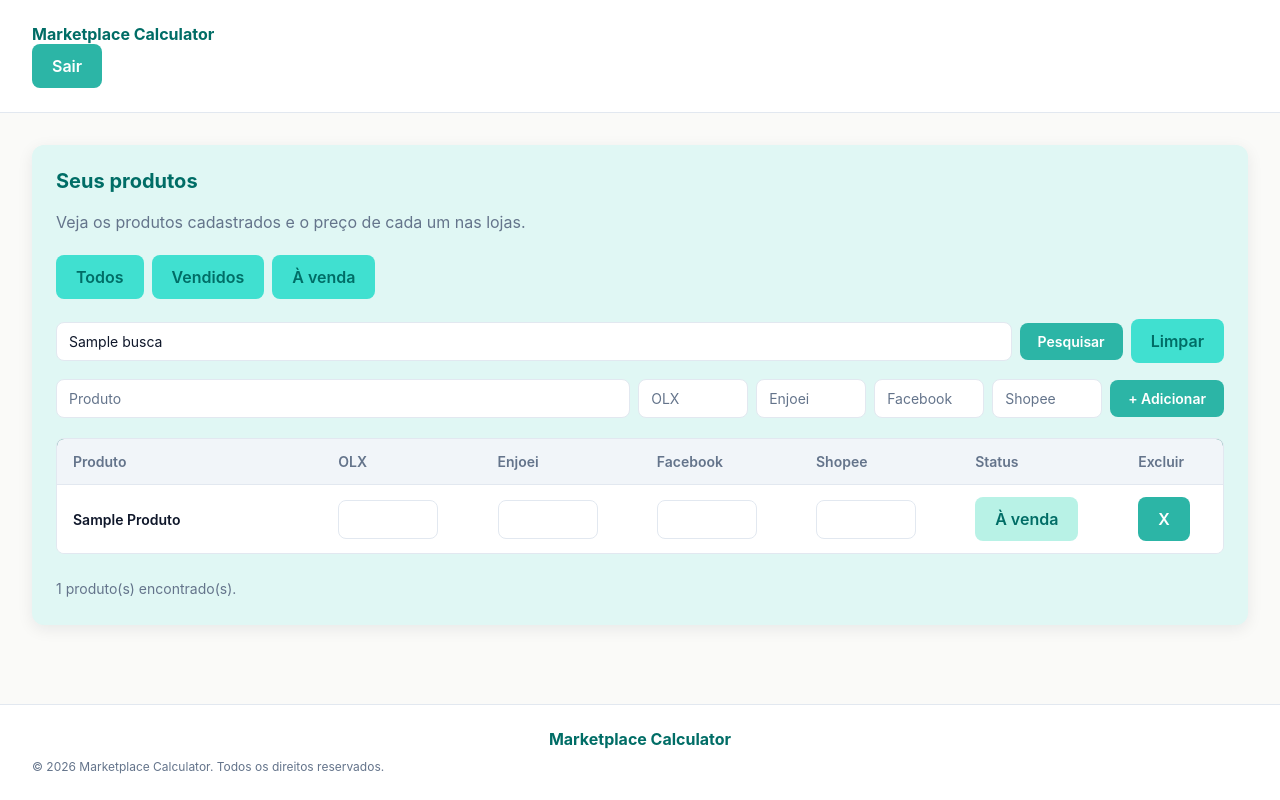
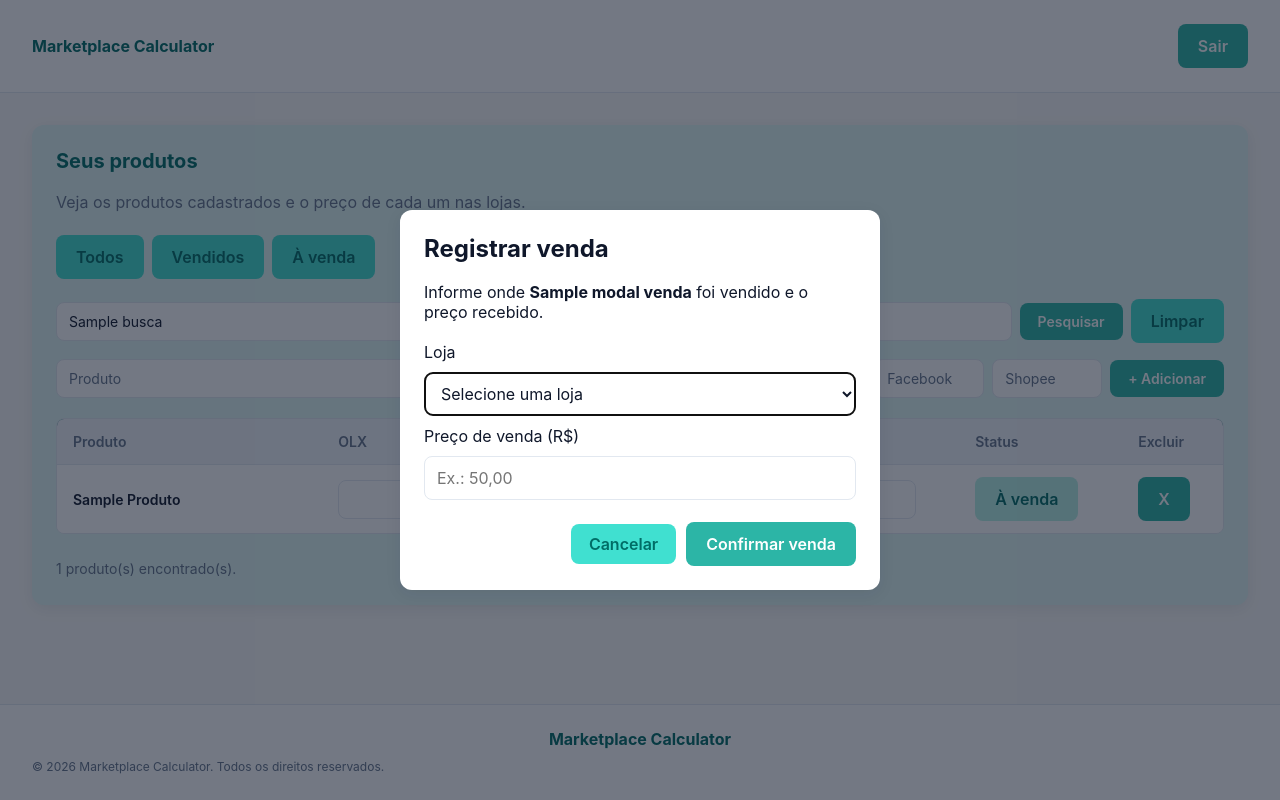
Before and after one commit to Vyrder06/marketplace-calculator, a Flask app: template templates/produtos.html in a window 1280 px wide. Run offline with Flask 3, Linux system fonts and the light colour scheme; the visitor is signed in with stand-in values (Sample User, id 1); tables that the repository leaves empty hold one stand-in row (values such as "Sample post"); the template is opened without the code that fills it: most values are stand-ins (such as "Sample title", 1, 10 or a date in 2020).

Commit message:
Improved produtos page. Highlighted empty fields and selled shops, created a pop-up when 'for sale' to 'selled' area

```diff
--- a/app.py
+++ b/app.py
@@ -1,5 +1,5 @@
 from contextlib import closing
-from flask import Flask, render_template, request, redirect, url_for, session
+from flask import Flask, render_template, request, redirect, url_for, session, jsonify
 import sqlite3
 import os
 from pathlib import Path
@@ -30,6 +30,20 @@ CAMPOS_EDITAVEIS = {"nome", "olx", "enjoei", "facebook", "shopee"}
 def criar_tabela():
     with closing(sqlite3.connect(BANCO)) as conexao:
         conexao.executescript(ARQUIVO_SQL.read_text(encoding="utf-8"))
+    # Migração: adicionar colunas se não existirem
+    with closing(sqlite3.connect(BANCO)) as conexao:
+        cursor = conexao.cursor()
+        cursor.execute("PRAGMA table_info(produtos)")
+        colunas = [row[1] for row in cursor.fetchall()]
+        if 'loja_vendida' not in colunas:
+            cursor.execute("ALTER TABLE produtos ADD COLUMN loja_vendida TEXT CHECK (loja_vendida IN ('olx', 'enjoei', 'facebook', 'shopee'))")
+        if 'preco_venda' not in colunas:
+            cursor.execute("ALTER TABLE produtos ADD COLUMN preco_venda REAL CHECK (preco_venda > 0)")
+        if 'modo_enjoei' not in colunas:
+            cursor.execute("ALTER TABLE produtos ADD COLUMN modo_enjoei TEXT CHECK (modo_enjoei IN ('classico', 'turbinado'))")
+        if 'valor_liquido' not in colunas:
+            cursor.execute("ALTER TABLE produtos ADD COLUMN valor_liquido REAL")
+        conexao.commit()
 
 criar_tabela()
 
@@ -74,12 +88,100 @@ FILTROS = {
 }
 
 CONSULTA = """
-SELECT id, nome, enjoei, olx, facebook, shopee, vendido
+SELECT id, nome, enjoei, olx, facebook, shopee, vendido, loja_vendida, preco_venda, modo_enjoei, valor_liquido
 FROM produtos
 WHERE nome LIKE :busca
   AND (:vendido IS NULL OR vendido = :vendido)
 ORDER BY nome COLLATE NOCASE
 """
+
+
+def calcular_valor_liquido(loja, preco, modo_enjoei=None):
+    preco = float(preco)
+
+    if loja == 'olx':
+        # OLX - sem taxas
+        return {
+            'valor_liquido': round(preco, 2),
+            'taxa_total': 0,
+            'detalhes': 'Sem taxas no OLX'
+        }
+
+    elif loja == 'facebook':
+        # Facebook - sem taxas
+        return {
+            'valor_liquido': round(preco, 2),
+            'taxa_total': 0,
+            'detalhes': 'Sem taxas no Facebook Marketplace'
+        }
+
+    elif loja == 'enjoei':
+        # Enjoei - % + tarifa fixa por faixa + taxa de saque R$3
+        if modo_enjoei == 'turbinado':
+            percentual = 0.18
+        else:
+            percentual = 0.12  # classico
+
+        # Tarifa fixa por faixa de preço
+        if preco <= 15:
+            tarifa_fixa = 2.50
+        elif preco <= 50:
+            tarifa_fixa = 5.50
+        elif preco <= 70:
+            tarifa_fixa = 7.50
+        elif preco <= 100:
+            tarifa_fixa = 8.50
+        elif preco <= 150:
+            tarifa_fixa = 13.50
+        elif preco <= 300:
+            tarifa_fixa = 22.50
+        else:  # até 500
+            tarifa_fixa = 25.00
+
+        taxa_percentual = preco * percentual
+        taxa_saque = 3.00
+        taxa_total = taxa_percentual + tarifa_fixa + taxa_saque
+        valor_liquido = preco - taxa_total
+
+        return {
+            'valor_liquido': round(valor_liquido, 2),
+            'taxa_total': round(taxa_total, 2),
+            'detalhes': f'Enjoei {modo_enjoei.capitalize()}: {percentual*100:.0f}% (R${taxa_percentual:.2f}) + Tarifa R${tarifa_fixa:.2f} + Saque R${taxa_saque:.2f} = R${taxa_total:.2f}'
+        }
+
+    elif loja == 'shopee':
+        if preco <= 79.99:
+            percentual = 0.20
+            taxa_fixa = 4.00
+        elif preco <= 99.99:
+            percentual = 0.14
+            taxa_fixa = 16.00
+        elif preco <= 199.99:
+            percentual = 0.14
+            taxa_fixa = 20.00
+        elif preco <= 499.99:
+            percentual = 0.14
+            taxa_fixa = 26.00
+        else:  # 500+
+            percentual = 0.14
+            taxa_fixa = 26.00
+
+        taxa_cpf = 3.00
+        taxa_percentual = preco * percentual
+        taxa_total = taxa_percentual + taxa_fixa + taxa_cpf
+        valor_liquido = preco - taxa_total
+
+        return {
+            'valor_liquido': round(valor_liquido, 2),
+            'taxa_total': round(taxa_total, 2),
+            'detalhes': f'Shopee: {percentual*100:.0f}% (R${taxa_percentual:.2f}) + Taxa fixa R${taxa_fixa:.2f} + CPF R${taxa_cpf:.2f} = R${taxa_total:.2f}'
+        }
+
+    return {
+        'valor_liquido': round(preco, 2),
+        'taxa_total': 0,
+        'detalhes': 'Loja não reconhecida'
+    }
 
 
 @app.route("/ofertas", methods=["GET", "POST"])
@@ -145,8 +247,10 @@ def adicionar_produto():
 
     try:
         with closing(sqlite3.connect(BANCO)) as conexao:
-            conexao.execute("INSERT INTO produtos (nome, enjoei, olx, facebook, shopee) VALUES (?, ?, ?, ?, ?)",
-                (nome, enjoei, olx, facebook, shopee))
+            conexao.execute("""
+                INSERT INTO produtos (nome, enjoei, olx, facebook, shopee)
+                VALUES (?, ?, ?, ?, ?)
+            """, (nome, enjoei, olx, facebook, shopee))
             conexao.commit()
 
     except sqlite3.IntegrityError:
@@ -177,14 +281,112 @@ def atualizar_campo(produto_id):
 
     return{"ok": True}
 
+
 @app.route("/produtos/<int:produto_id>/alternar_vendido", methods=["POST"])
 def alternar_vendido(produto_id):
+    busca = request.form.get("busca") or None
+    filtro = request.form.get("filtro", "todos").lower()
+    if filtro not in FILTROS:
+        filtro = "todos"
+
     with closing(sqlite3.connect(BANCO)) as conexao:
-        conexao.execute("UPDATE produtos SET vendido = 1 - vendido WHERE id = ?", (produto_id,))
+        conexao.row_factory = sqlite3.Row
+        produto = conexao.execute("SELECT * FROM produtos WHERE id = ?", (produto_id,)).fetchone()
+
+    if not produto:
+        return redirect(url_for("seus_produtos", busca=busca, filtro=filtro))
+
+    # Ao marcar como vendido, pedir loja e preço antes de alterar o status.
+    if produto['vendido'] == 0:
+        with closing(sqlite3.connect(BANCO)) as conexao:
+            conexao.row_factory = sqlite3.Row
+            produtos = conexao.execute(
+                CONSULTA,
+                {
+                    "busca": f"%{busca or ''}%",
+                    "vendido": FILTROS[filtro],
+                }
+            ).fetchall()
+
+        return render_template(
+            "produtos.html",
+            produtos=produtos,
+            filtro=filtro,
+            busca=busca or "",
+            erro=None,
+            modal_venda={
+                "produto_id": produto_id,
+                "produto_nome": produto["nome"],
+                "precos": {
+                    loja: produto[loja]
+                    for loja in ("olx", "enjoei", "facebook", "shopee")
+                },
+                "busca": busca or "",
+                "filtro": filtro,
+            },
+        )
+    else:
+        # Se está marcando como NÃO VENDIDO (vendido = 1 -> 0), limpa info de venda
+        with closing(sqlite3.connect(BANCO)) as conexao:
+            conexao.execute("""
+                UPDATE produtos
+                SET vendido = 0, loja_vendida = NULL, preco_venda = NULL, modo_enjoei = NULL, valor_liquido = NULL
+                WHERE id = ?
+            """, (produto_id,))
+            conexao.commit()
+
+    return redirect(url_for("seus_produtos", busca=busca, filtro=filtro))
+
+
+@app.route("/produtos/<int:produto_id>/confirmar_venda", methods=["POST"])
+def confirmar_venda(produto_id):
+    busca = request.form.get("busca") or None
+    filtro = request.form.get("filtro") or None
+
+    loja_vendida = request.form.get("loja_vendida")
+    preco_venda = request.form.get("preco_venda")
+    modo_enjoei = request.form.get("modo_enjoei")  # apenas para Enjoei
+
+    lojas_validas = {"olx", "enjoei", "facebook", "shopee"}
+    if loja_vendida not in lojas_validas or not preco_venda:
+        return redirect(url_for("seus_produtos", busca=busca, filtro=filtro, erro="Selecione a loja e o preço de venda"))
+
+    try:
+        preco_venda = float(preco_venda)
+    except ValueError:
+        return redirect(url_for("seus_produtos", busca=busca, filtro=filtro, erro="Preço inválido"))
+    if preco_venda <= 0:
+        return redirect(url_for("seus_produtos", busca=busca, filtro=filtro, erro="O preço deve ser maior que zero"))
+    if loja_vendida == "enjoei" and request.form.get("modo_enjoei") not in {"classico", "turbinado"}:
+        return redirect(url_for("seus_produtos", busca=busca, filtro=filtro, erro="Selecione o modo do Enjoei"))
+    if loja_vendida != "enjoei":
+        modo_enjoei = None
+
+    # Calcular valor líquido
+    resultado = calcular_valor_liquido(loja_vendida, preco_venda, modo_enjoei)
+
+    with closing(sqlite3.connect(BANCO)) as conexao:
+        conexao.execute("""
+            UPDATE produtos
+            SET vendido = 1,
+                loja_vendida = ?,
+                preco_venda = ?,
+                modo_enjoei = ?,
+                valor_liquido = ?,
+                {campo_loja} = ?
+            WHERE id = ?
+        """.format(campo_loja=loja_vendida), (
+            loja_vendida,
+            preco_venda,
+            modo_enjoei,
+            resultado['valor_liquido'],
+            resultado['valor_liquido'],
+            produto_id,
+        ))
         conexao.commit()
-    return redirect(url_for("seus_produtos",
-                            busca=request.form.get("busca") or None,
-                            filtro=request.form.get("filtro") or None))
+
+    return redirect(url_for("seus_produtos", busca=busca, filtro=filtro))
+
 
 if __name__ == "__main__":
     app.run(debug=True)
--- a/static/css/style.css
+++ b/static/css/style.css
@@ -77,6 +77,9 @@ body {
     background-color: var(--branco);
     padding: var(--espaco-lg) var(--espaco-xl);
     border-bottom: var(--borda-fina);
+    display: flex;
+    justify-content: space-between;
+    align-items: center;
 }
 
 .header h1 {
@@ -576,6 +579,18 @@ input.erro  { border-color: #B3261E; }
     background-color: #FDECEA;
 }
 
+.tabela-produtos input.campo-vazio-nao-vendido {
+    background-color: #ff7272b0 !important;
+    border-color: #CC0000 !important;
+    color: white;
+}
+
+.tabela-produtos input.campo-loja-vendida {
+    background-color: #e8f5e9 !important;
+    border-color: #a5d6a7 !important;
+    color: #1b5e20;
+}
+
 input[type="number"] { appearance: textfield; -moz-appearance: textfield; }
 input[type="number"]::-webkit-inner-spin-button,
 input[type="number"]::-webkit-outer-spin-button { -webkit-appearance: none; margin: 0; }
@@ -586,3 +601,74 @@ button.selo { cursor: pointer; }
 button.selo:hover { transform: none; filter: brightness(0.95); }
 button.selo-venda:hover { background-color: var(--verde-agua-claro); }
 button.selo-vendido:hover { background-color: var(--cinza-claro); }
+
+/* Modal de registro de venda */
+.modal-fundo {
+    position: fixed;
+    inset: 0;
+    z-index: 1000;
+    display: grid;
+    place-items: center;
+    padding: 20px;
+    background: rgba(15, 23, 42, 0.58);
+}
+
+.modal-venda {
+    width: min(100%, 480px);
+    max-height: calc(100vh - 40px);
+    overflow-y: auto;
+    padding: 24px;
+    border-radius: var(--raio-lg);
+    background: var(--branco);
+    box-shadow: var(--sombra-card);
+}
+
+.modal-venda h2 {
+    margin-top: 0;
+}
+
+.form-modal-venda {
+    display: grid;
+    gap: 10px;
+    margin-top: 20px;
+}
+
+.form-modal-venda input,
+.form-modal-venda select {
+    width: 100%;
+    min-height: 44px;
+    padding: 10px 12px;
+    border: var(--borda-fina);
+    border-radius: var(--raio-md);
+    background: var(--branco);
+    color: var(--azul-escuro);
+    font: inherit;
+}
+
+.opcoes-modal[hidden] {
+    display: none;
+}
+
+.opcoes-modal {
+    display: grid;
+    gap: 10px;
+    margin-top: 8px;
+}
+
+.opcoes-modal small {
+    color: var(--cinza-texto);
+    line-height: 1.5;
+}
+
+.acoes-modal {
+    display: flex;
+    justify-content: flex-end;
+    align-items: center;
+    flex-wrap: wrap;
+    gap: 10px;
+    margin-top: 12px;
+}
+
+.acoes-modal .botao-filtro {
+    padding: 10px 18px;
+}
--- a/templates/produtos.html
+++ b/templates/produtos.html
@@ -102,26 +102,26 @@
                             <td>
                                 <input type="number" step="any" min="0"
                                     value="{{ p['olx'] if p['olx'] is not none else '' }}"
-                                    data-id="{{ p['id'] }}" data-campo="olx" onchange="salvarCampo(this)">
+                                    data-id="{{ p['id'] }}" data-campo="olx" onchange="salvarCampo(this)" class="{{ 'campo-vazio-nao-vendido' if p['olx'] is none and not p['vendido'] else '' }} {{ 'campo-loja-vendida' if p['vendido'] and p['loja_vendida'] == 'olx' else '' }}">
                             </td>
 
 
                             <td>
                                  <input type="number" step="any" min="0"
                                     value="{{ p['enjoei'] if p['enjoei'] is not none else '' }}"
-                                    data-id="{{ p['id'] }}" data-campo="enjoei" onchange="salvarCampo(this)">
+                                    data-id="{{ p['id'] }}" data-campo="enjoei" onchange="salvarCampo(this)" class="{{ 'campo-vazio-nao-vendido' if p['enjoei'] is none and not p['vendido'] else '' }} {{ 'campo-loja-vendida' if p['vendido'] and p['loja_vendida'] == 'enjoei' else '' }}">
                             </td>
 
                             <td>
                                  <input type="number" step="any" min="0"
                                     value="{{ p['facebook'] if p['facebook'] is not none else '' }}"
-                                    data-id="{{ p['id'] }}" data-campo="facebook" onchange="salvarCampo(this)">
+                                    data-id="{{ p['id'] }}" data-campo="facebook" onchange="salvarCampo(this)" class="{{ 'campo-vazio-nao-vendido' if p['facebook'] is none and not p['vendido'] else '' }} {{ 'campo-loja-vendida' if p['vendido'] and p['loja_vendida'] == 'facebook' else '' }}">
                             </td>
 
                             <td>
                                  <input type="number" step="any" min="0"
                                     value="{{ p['shopee'] if p['shopee'] is not none else '' }}"
-                                    data-id="{{ p['id'] }}" data-campo="shopee" onchange="salvarCampo(this)">
+                                    data-id="{{ p['id'] }}" data-campo="shopee" onchange="salvarCampo(this)" class="{{ 'campo-vazio-nao-vendido' if p['shopee'] is none and not p['vendido'] else '' }} {{ 'campo-loja-vendida' if p['vendido'] and p['loja_vendida'] == 'shopee' else '' }}">
                             </td>
 
                             <td>
@@ -174,5 +174,70 @@
         <p>© 2026 Marketplace Calculator. Todos os direitos reservados.</p>
     </footer>
 
+    {% if modal_venda %}
+    <div class="modal-fundo" role="presentation">
+        <section class="modal-venda" role="dialog" aria-modal="true" aria-labelledby="titulo-modal-venda">
+            <h2 id="titulo-modal-venda">Registrar venda</h2>
+            <p>Informe onde <strong>{{ modal_venda.produto_nome }}</strong> foi vendido e o preço recebido.</p>
+
+            <form method="post" action="{{ url_for('confirmar_venda', produto_id=modal_venda.produto_id) }}"
+                  class="form-modal-venda">
+                <input type="hidden" name="busca" value="{{ modal_venda.busca }}">
+                <input type="hidden" name="filtro" value="{{ modal_venda.filtro }}">
+
+                <label for="loja-vendida">Loja</label>
+                <select id="loja-vendida" name="loja_vendida" required>
+                    <option value="">Selecione uma loja</option>
+                    <option value="olx" data-preco="{{ modal_venda.precos.olx or '' }}">OLX — sem taxas</option>
+                    <option value="enjoei" data-preco="{{ modal_venda.precos.enjoei or '' }}">Enjoei</option>
+                    <option value="facebook" data-preco="{{ modal_venda.precos.facebook or '' }}">Facebook — sem taxas</option>
+                    <option value="shopee" data-preco="{{ modal_venda.precos.shopee or '' }}">Shopee</option>
+                </select>
+
+                <label for="preco-venda">Preço de venda (R$)</label>
+                <input id="preco-venda" name="preco_venda" type="number" min="0.01" step="0.01"
+                       placeholder="Ex.: 50,00" required>
+
+                <div id="opcoes-enjoei" class="opcoes-modal" hidden>
+                    <label for="modo-enjoei">Tipo de anúncio no Enjoei</label>
+                    <select id="modo-enjoei" name="modo_enjoei">
+                        <option value="">Selecione</option>
+                        <option value="classico">Clássico (12%)</option>
+                        <option value="turbinado">Turbinado (18%)</option>
+                    </select>
+                    <small>A estimativa do valor líquido considera também as tarifas informadas e R$ 3,00 de saque.</small>
+                </div>
+
+                <div class="acoes-modal">
+                    <a class="botao-filtro" href="{{ url_for('seus_produtos', busca=modal_venda.busca, filtro=modal_venda.filtro) }}">Cancelar</a>
+                    <button type="submit">Confirmar venda</button>
+                </div>
+            </form>
+        </section>
+    </div>
+    <script>
+        (() => {
+            const loja = document.getElementById("loja-vendida");
+            const opcoesEnjoei = document.getElementById("opcoes-enjoei");
+            const modoEnjoei = document.getElementById("modo-enjoei");
+            const precoVenda = document.getElementById("preco-venda");
+
+            function atualizarCamposVenda() {
+                const enjoeiSelecionado = loja.value === "enjoei";
+                opcoesEnjoei.hidden = !enjoeiSelecionado;
+                modoEnjoei.required = enjoeiSelecionado;
+                if (!enjoeiSelecionado) modoEnjoei.value = "";
+
+                const precoSugerido = loja.selectedOptions[0]?.dataset.preco;
+                precoVenda.value = precoSugerido || "";
+            }
+
+            loja.addEventListener("change", atualizarCamposVenda);
+            atualizarCamposVenda();
+            loja.focus();
+        })();
+    </script>
+    {% endif %}
+
 </body>
 </html>
```
Also changed, not shown: database.sql (+12 -8 lines).
